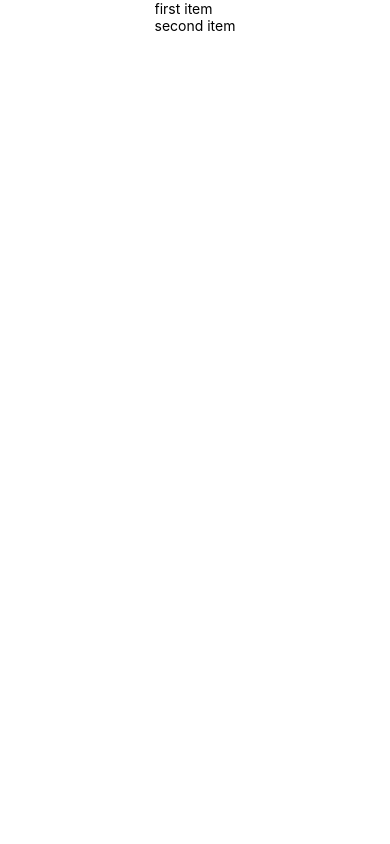
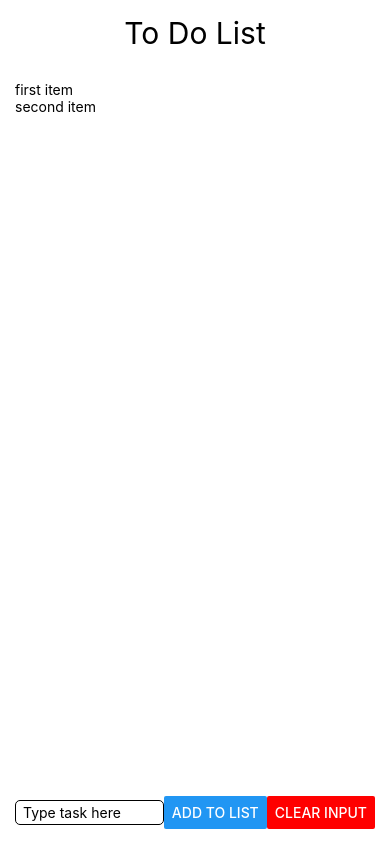
Before and after one commit to xmercado/to-do-list, a React Native app: screen / in a window 390 px wide. Built offline with nearby package versions, Linux system fonts and the light colour scheme.

Commit message:
Add list, generate list, text input

```diff
--- a/App.js
+++ b/App.js
@@ -1,46 +1,69 @@
-import { StatusBar } from 'expo-status-bar';
 import React, { useState } from 'react';
-import { StyleSheet, Text, View, ScrollView, TextInput } from 'react-native';
-
-//Build the to do list from object of items
-
-// Definition of Interaction:
-// List item will appear within text area on the page when
-// user clicks button or presses enter
-
-// Assets:
-// List items from object
-
-// Expected outcome:
-// Display list item on the screen and add to list.
-
+import { StyleSheet, Text, View, ScrollView, TextInput, Alert, Button } from 'react-native';
 
 export default function App() {
-  const [itemCount, setItemCount] = useState(2);
-  const [items, setItems] = useState({
-    1: 'first item',
-    2: 'second item',
-  });
-  const itemsArray = Object.entries(items);
+  const [items, setItems] = useState([
+    {todo: 'first item'},
+    {todo: 'second item'}
+  ]);
+  const [userInput, setUserInput] = useState('');
+
+  const generateList = items.map((item, index) => (
+      <View key={index}>
+        <Text>{item.todo}</Text>
+      </View>
+    )
+  );
+
+  const showAlert = () => {
+    console.log('SHOW ALERT');
+    Alert.alert(
+      'Invalid Task',
+      'Please enter valid string',
+      [{
+        text: 'OK',
+        style: 'cancel',
+      }])
+  };
+
+  const addToList = () => {
+    if (items == null) return;
+    setItems([...items, {todo: textInput}]);
+    setTextInput('');
+  };
+
+  const deleteFromList = () => {
+    // ? something with setTasks filter ?
+  };
+
+  const verifyInput = () => {
+    // if input is string
+    // check for illegal characters too, regex?
+    if (typeof textInput === 'string') addToList();
+    else showAlert();
+  };
 
   return (
     <View style={styles.container}>
-        <ScrollView>
-          {
-            itemsArray.map((item, index) => {
-              return (
-                <View key={item[0]} id={item[0]}>
-                  <Text>{item[1]}</Text>
-                </View>
-              );
-            })
-          }
+      <Text style={styles.appTitle}>To Do List</Text>
+        <ScrollView style={styles.itemListContainer}>
+          {generateList}
         </ScrollView>
-
-        {/* Text Input with Button
-            Uses function that accepts user input task and adds to list
-        */}
-      <StatusBar style="auto" />
+      <View style={styles.inputContainer}>
+        <TextInput
+        style={styles.itemListInput}
+        onChangeText={text => setUserInput(text)}
+        onSubmitEditing={verifyInput}
+        value = {userInput}
+        placeholder='Type task here' />
+        <Button
+          title='Add to list'
+          onPress={verifyInput}/>
+        <Button
+          title='Clear input'
+          onPress={() => setUserInput()}
+          color='red'/>
+      </View>
     </View>
   );
 }
@@ -50,6 +73,30 @@ const styles = StyleSheet.create({
     flex: 1,
     backgroundColor: '#fff',
     alignItems: 'center',
-    justifyContent: 'center',
+    justifyContent: 'flex-start',
+  },
+  appTitle: {
+    fontSize: '30px',
+    padding: 15,
+  },
+  itemListContainer: {
+    width: '100%',
+    padding: 15,
+  },
+  inputContainer: {
+    width: '100%',
+    padding: 15,
+    flexDirection: 'row',
+    alignItems: 'center',
+    justifyContent: 'space-between',
+  },
+  itemListInput: {
+    height: 25,
+    width: '100%',
+    border: 'solid 1px',
+    borderRadius: 5,
+    lineHeight: '1em',
+    padding: '0.5em',
+    margin: 'auto',
   },
 });
```
